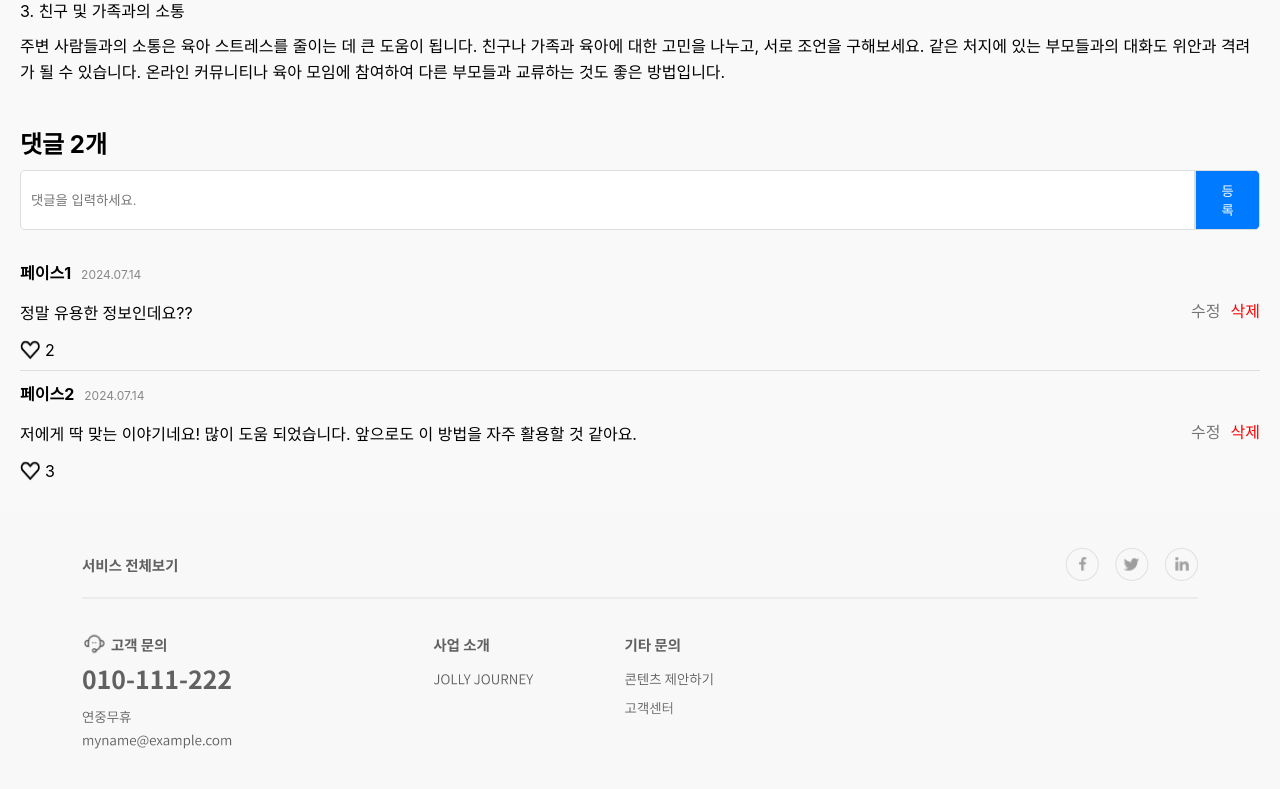
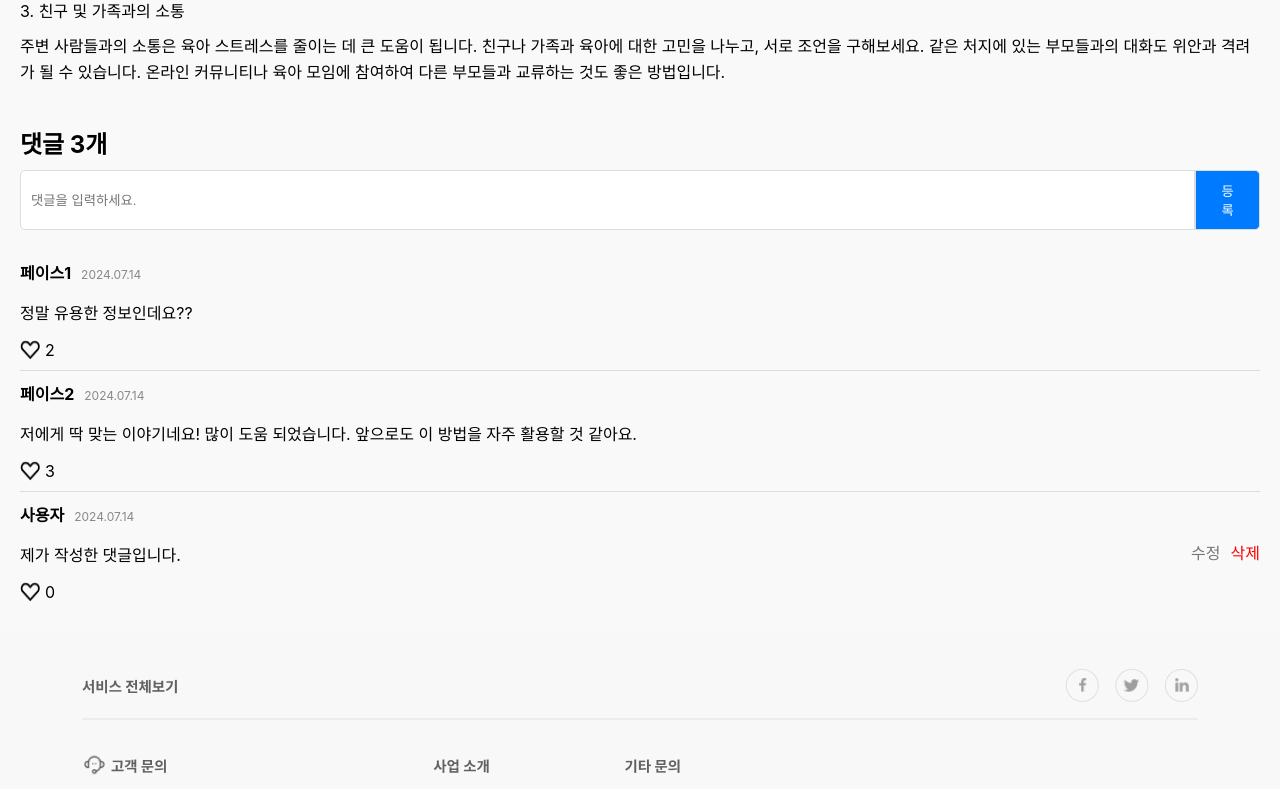
Before and after one commit to Likelion-YeungNam-Univ/12th-JollyJourney-FE, a React (Create React App) app: page /posts/1 in a window 1280 px wide. Shown: the part 1040-1829 px from the top of the page. Built offline with nearby package versions, Linux system fonts and the light colour scheme.

Commit message:
Code logic modification to allow editing and deleting only user-written comments

```diff
--- a/src/components/board/PostDetail.js
+++ b/src/components/board/PostDetail.js
@@ -13,13 +13,16 @@ const PostDetail = () => {
   const [editCommentId, setEditCommentId] = useState(null);
   const [editCommentText, setEditCommentText] = useState('');
 
+  // 현재 사용자 정보 (예시)
+  const currentUser = '사용자';
+
   useEffect(() => {
     const postDetail = posts.find(p => p.id === parseInt(id));
     setPost(postDetail);
-    // Initial comments - this could be fetched from an API
     setComments([
       { id: 1, user: '페이스1', date: '2024.07.14', text: '정말 유용한 정보인데요??', likes: 2, liked: false },
-      { id: 2, user: '페이스2', date: '2024.07.14', text: '저에게 딱 맞는 이야기네요! 많이 도움 되었습니다. 앞으로도 이 방법을 자주 활용할 것 같아요.', likes: 3, liked: false }
+      { id: 2, user: '페이스2', date: '2024.07.14', text: '저에게 딱 맞는 이야기네요! 많이 도움 되었습니다. 앞으로도 이 방법을 자주 활용할 것 같아요.', likes: 3, liked: false },
+      { id: 3, user: '사용자', date: '2024.07.14', text: '제가 작성한 댓글입니다.', likes: 0, liked: false }
     ]);
   }, [id]);
 
@@ -27,7 +30,7 @@ const PostDetail = () => {
     if (newComment.trim() === '') return;
     const newCommentObj = {
       id: comments.length + 1,
-      user: '사용자', // This should be the logged-in user
+      user: currentUser,
       date: new Date().toISOString().split('T')[0],
       text: newComment,
       likes: 0,
@@ -117,10 +120,12 @@ const PostDetail = () => {
                   <span>{comment.likes}</span>
                 </div>
               </div>
-              <div className="comment-actions">
-                <span className="edit" onClick={() => handleEditComment(comment.id)}>수정</span>
-                <span className="delete" onClick={() => handleDeleteComment(comment.id)}>삭제</span>
-              </div>
+              {comment.user === currentUser && (
+                <div className="comment-actions">
+                  <span className="edit" onClick={() => handleEditComment(comment.id)}>수정</span>
+                  <span className="delete" onClick={() => handleDeleteComment(comment.id)}>삭제</span>
+                </div>
+              )}
             </div>
           ))}
         </div>
```
